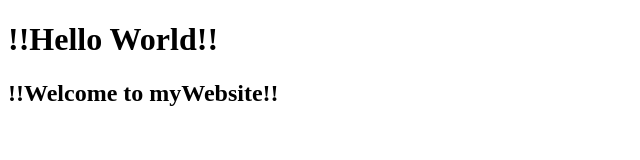
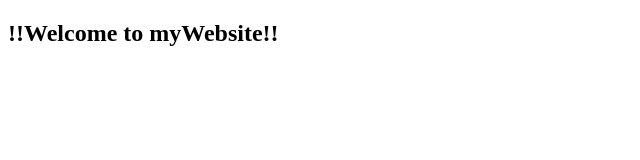
Before and after one commit to EddyVL3/BorntoDev, a plain HTML site: page Index.html in a window 1280 px wide. Shown: the whole page, without its empty margins (0-640 px from the left). Drawn offline with Linux system fonts and the light colour scheme.

Commit message:
Remove Hello World massage

```diff
--- a/Index.html
+++ b/Index.html
@@ -4,6 +4,5 @@
 <title>Test for GITHUB MINI COURSE</title>
 </head>
 <body>
-<h1>!!Hello World!!</h1>
 <h2>!!Welcome to myWebsite!!</h2>
 </body>
```
